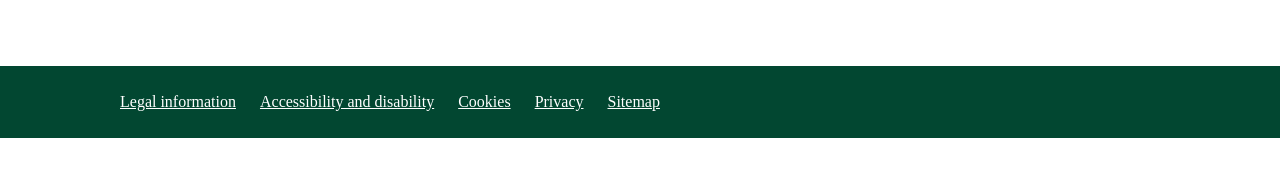
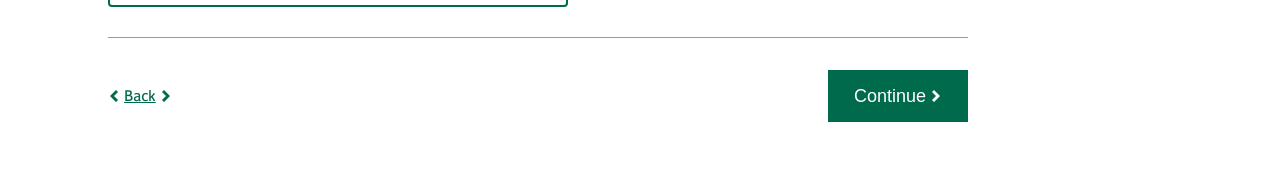
Before and after one commit to horacio-wipro/mortgage-calculator-journey, a React (Vite) app: page /mortgage-screen-3-final in a window 1280 px wide. Shown: the part 1664-1836 px from the top of the page. Before the commit the page ends 1802 px from the top, so only its background shows below. Built offline with nearby package versions, Linux system fonts and the light colour scheme.

Commit message:
fix imports

```diff
--- a/src/pages/MortgageScreen3Final.tsx
+++ b/src/pages/MortgageScreen3Final.tsx
@@ -1,9 +1,9 @@
 import { FunctionComponent } from "react";
-import GloablNav from "./GloablNav";
-import Button from "./Button";
+import Back from "../components/Back";
+import Button from "../components/Button";
+import Container2 from "../components/Container2";
 import Footer from "../components/Footer";
-import Back from "../components/Back";
-import Container2 from "../components/Container2";
+import GloablNav from "../components/GloablNav";
 import styles from "./MortgageScreen3Final.module.css";
 
 const MortgageScreen3Final: FunctionComponent = () => {
@@ -21,7 +21,7 @@ const MortgageScreen3Final: FunctionComponent = () => {
           <Container2 />
           <div className={styles.backParent}>
             <Back iconRight text="Back" sVG="/svg-2.svg" sVG1="/svg2.svg" />
-            <Button className={styles.button} property1="" />
+            <Button className={styles.button} property1="Default" />
           </div>
         </section>
       </main>
--- a/src/pages/MortgageScreen4Final.tsx
+++ b/src/pages/MortgageScreen4Final.tsx
@@ -1,9 +1,9 @@
 import { FunctionComponent } from "react";
-import GloablNav from "./GloablNav";
-import Button from "./Button";
+import Back from "../components/Back";
+import Button from "../components/Button";
+import Container1 from "../components/Container1";
 import Footer from "../components/Footer";
-import Back from "../components/Back";
-import Container1 from "../components/Container1";
+import GloablNav from "../components/GloablNav";
 import styles from "./MortgageScreen4Final.module.css";
 
 const MortgageScreen4Final: FunctionComponent = () => {
@@ -26,7 +26,7 @@ const MortgageScreen4Final: FunctionComponent = () => {
               sVG="/svg-2.svg"
               sVG1="/svg2.svg"
             />
-            <Button className={styles.button} property1="" />
+            <Button className={styles.button} property1="Default" />
           </div>
         </section>
       </main>
```
Also changed, not shown: src/pages/MortgageScreen2Final.tsx (+5 -5 lines), src/pages/MortgageScreen5Final.tsx (+4 -4 lines).
